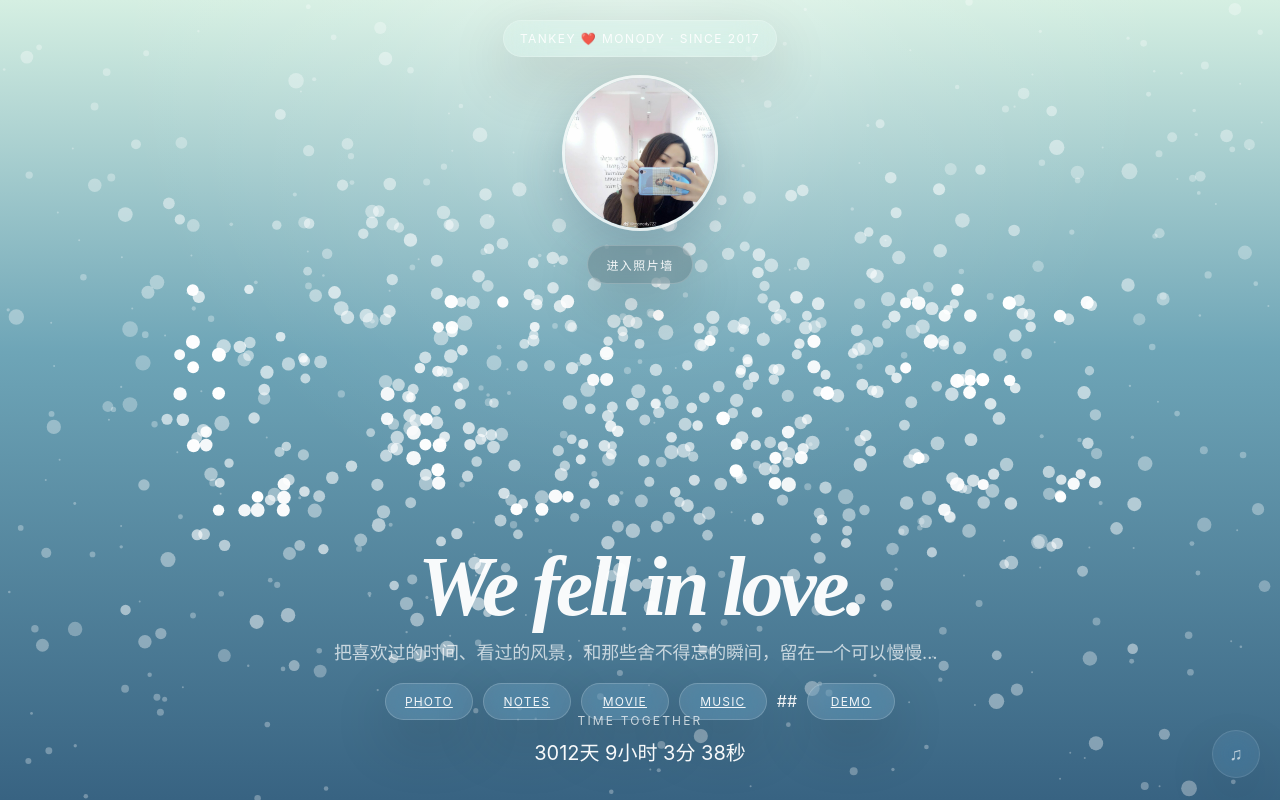
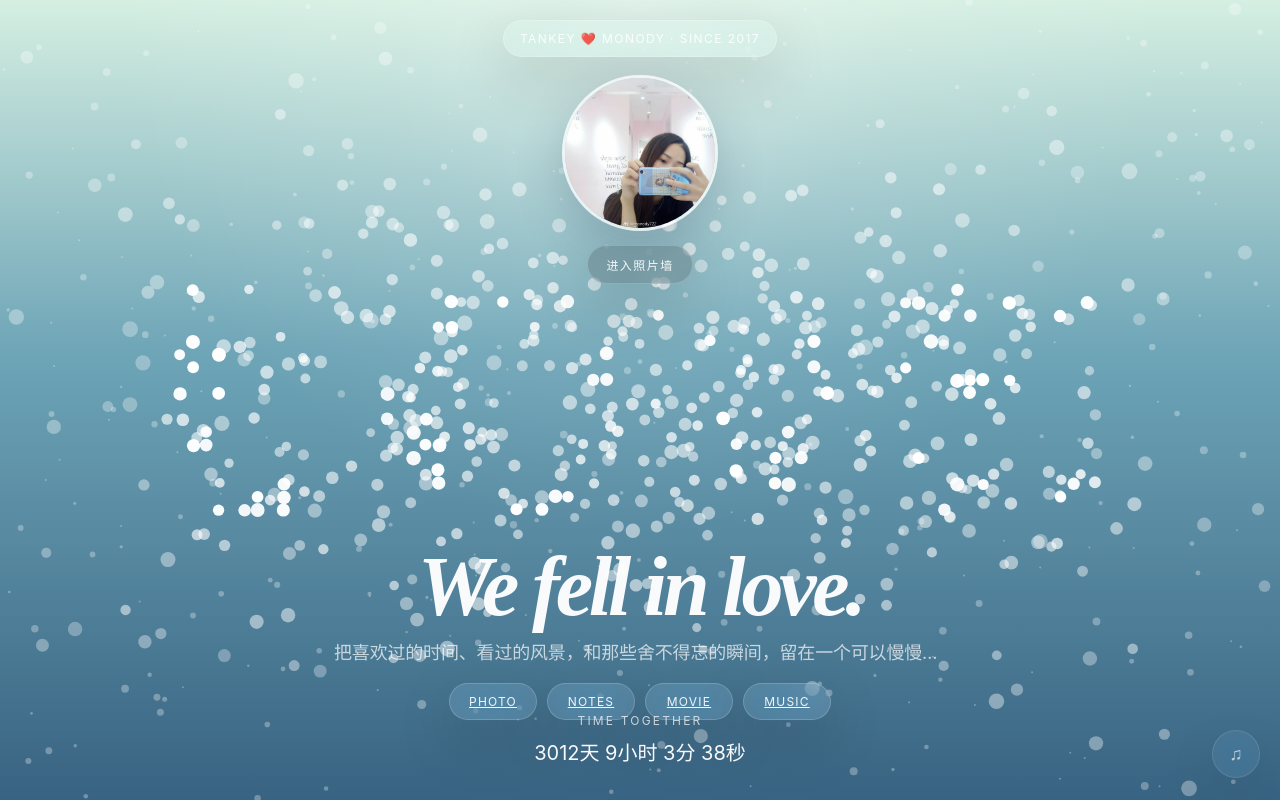
Before and after one commit to tankey33/love, a plain HTML site: page index.html in a window 1280 px wide. Drawn offline with Linux system fonts and the light colour scheme.

Commit message:
Update index.html

```diff
--- a/index.html
+++ b/index.html
@@ -323,7 +323,6 @@
                 <a class="quick-link" href="notes.html">Notes</a>
                 <a class="quick-link" href="movie.html">Movie</a>
                 <a class="quick-link" href="music.html">Music</a>
-                ## <a class="quick-link" href="demo/">demo</a>
             </div>
         </div>
 
```
